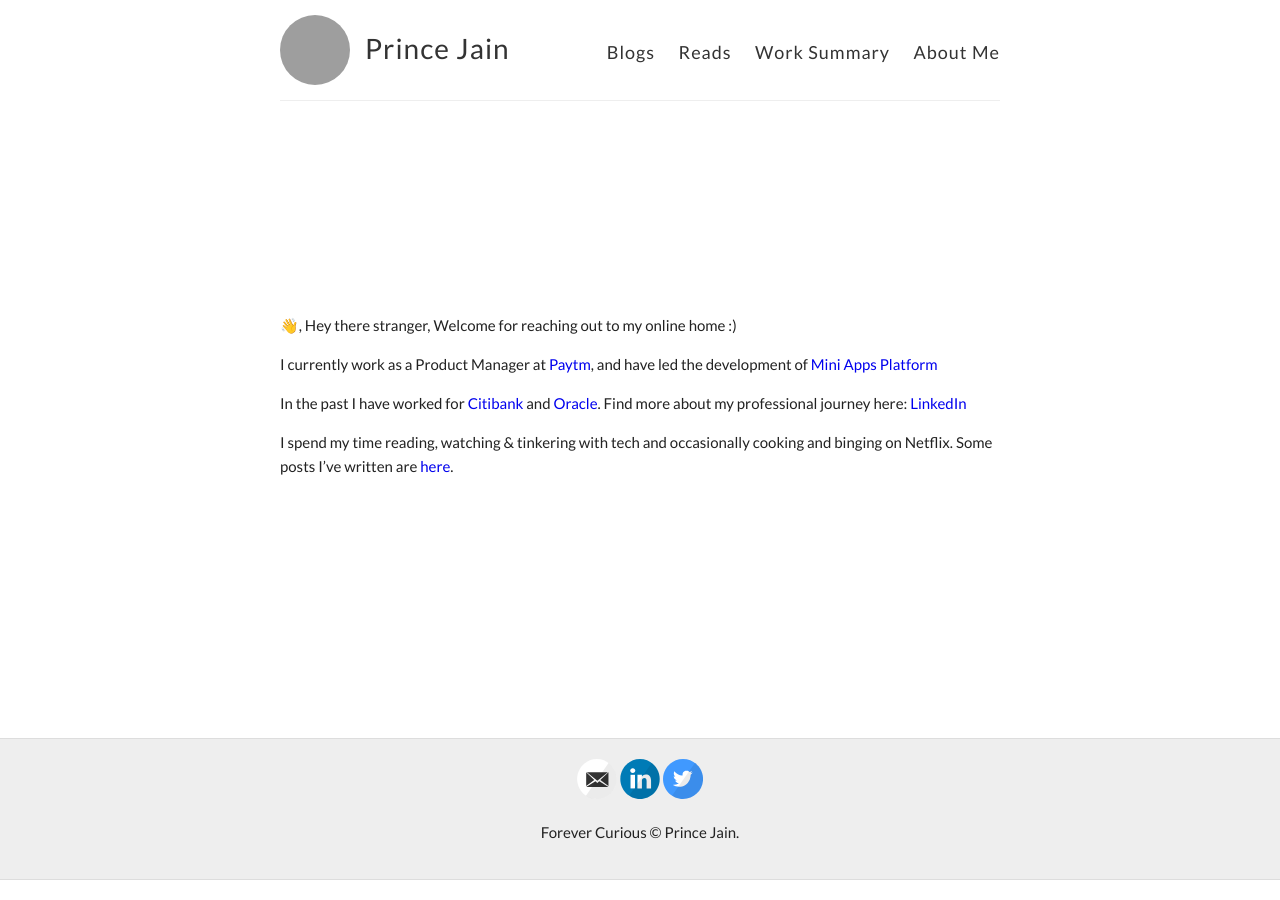
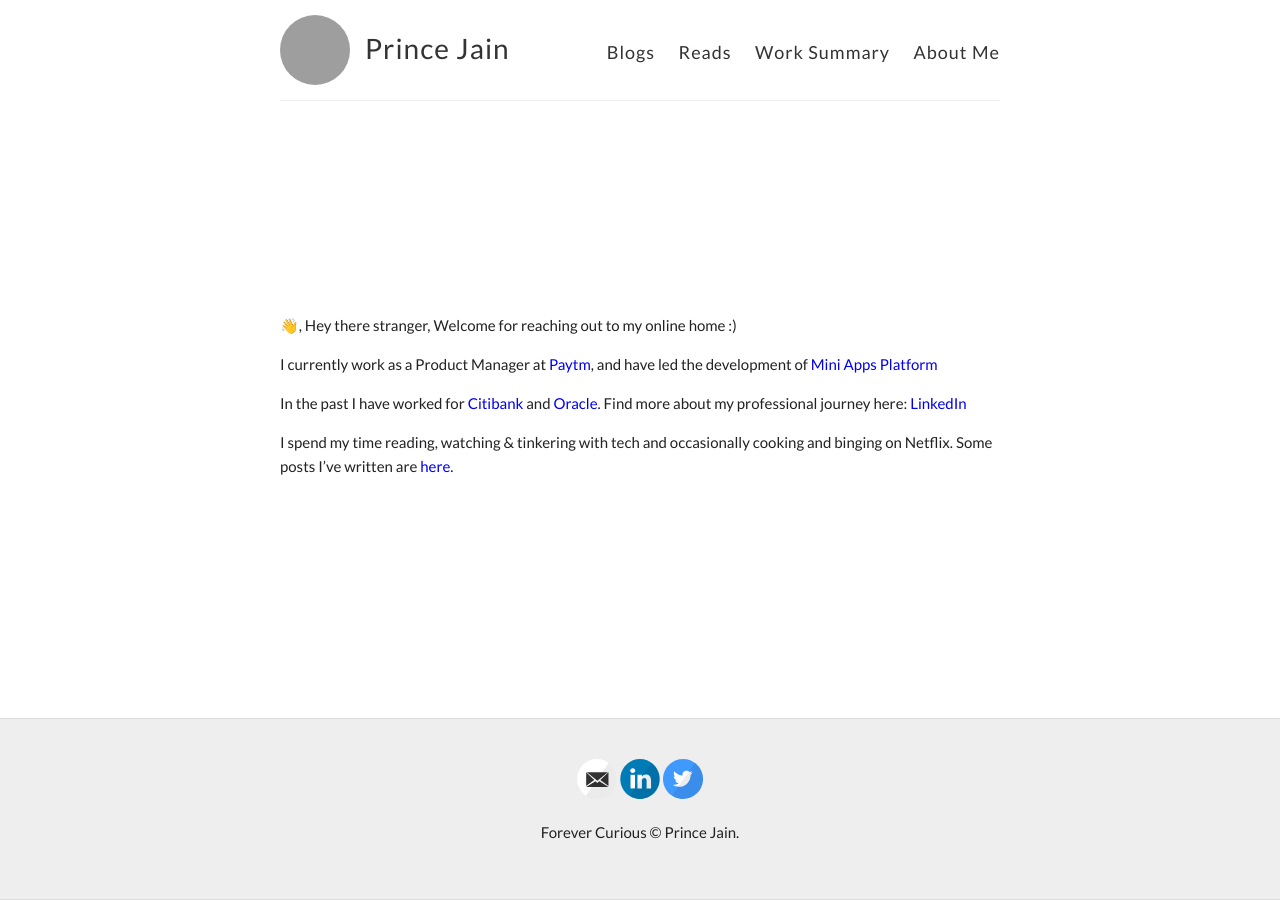
Before and after one commit to product-noob/product-noob.github.io, a Jekyll site: the page built from index.md, in a window 1280 px wide. Built offline with Jekyll 4.4.1, drawn with Linux system fonts in a browser that asks for light colours; grey boxes are pictures that could not be loaded.

Commit message:
Update footer.html

```diff
--- a/_includes/footer.html
+++ b/_includes/footer.html
@@ -1,9 +1,9 @@
 <!-- This goes in default.html under layout -->
 
-<footer class="site-footer h-card">
-
-  <data class="u-url" href="{{ "/" | relative_url }}"></data>
-  <div class="wrapper-footer">
+<!-- <footer class="site-footer h-card"> -->
+ <!--   <data class="u-url" href="{{ "/" | relative_url }}"></data> -->
+<footer class="wrapper-footer">
+  <!--  <div class="wrapper-footer"> -->
     <div class="container">
       <footer class="footer">
       {% if site.footer-links.email %}<a href="mailto:{{ site.footer-links.email }}"><i class="svg-icon email"></i></a>{% endif %}
@@ -12,6 +12,5 @@
       <p> Forever Curious © Prince Jain. </p>
       </footer>
     </div>
-   </div>
 
 </footer>
```
